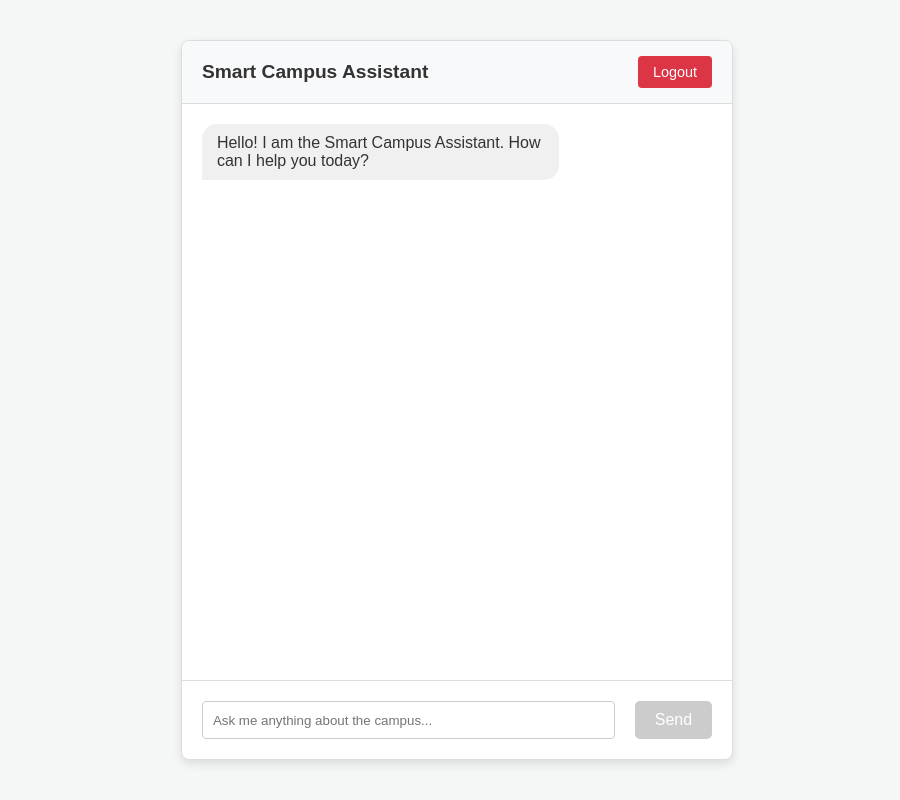
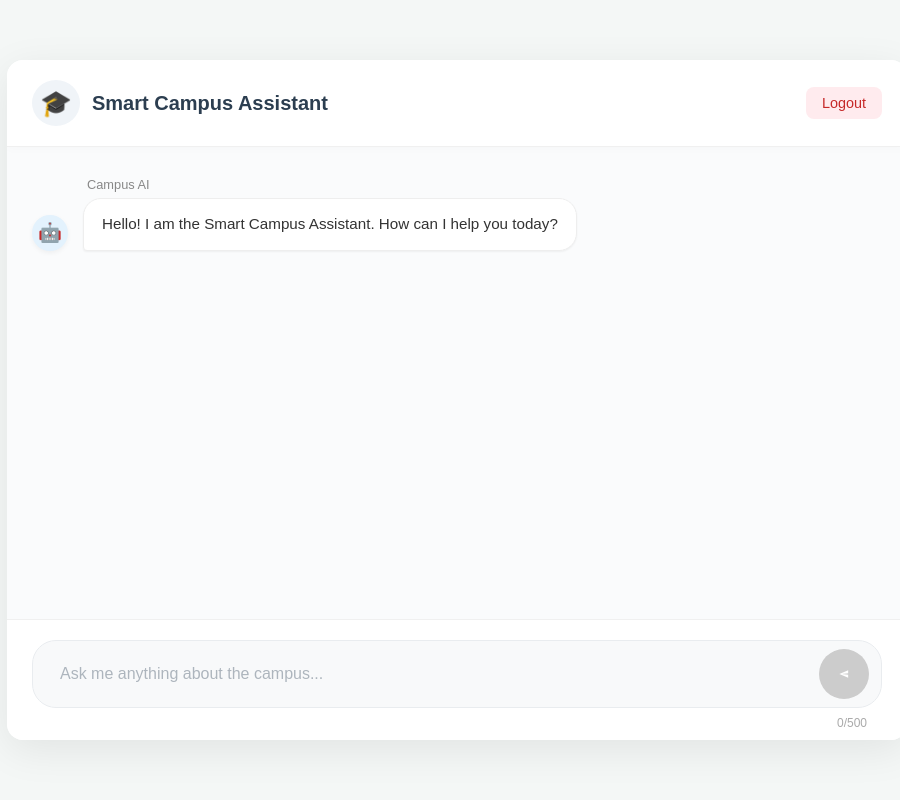
Before and after one commit to YaliB/Smart-Campus-Assistant, a React app in the folder frontend/: page /chat in a window 1280 px wide. Shown: the whole page, without its empty margins (183-1083 px from the left). Built offline with nearby package versions, Linux system fonts and the light colour scheme; sample sign-in values are in the browser's storage; the HTML template or start-up script is replaced by a standard one.

Commit message:
feat: Enhance chat interface with improved styling, message structure, and typing indicator

```diff
--- a/frontend/src/pages/Chat.css
+++ b/frontend/src/pages/Chat.css
@@ -1,109 +1,298 @@
 .chat-container {
     display: flex;
     flex-direction: column;
-    height: 90vh;
-    max-width: 800px;
-    margin: 20px auto;
-    border: 1px solid #ddd;
-    border-radius: 8px;
-    background: white;
-}
 
-.messages-area {
-    flex: 1;
-    overflow-y: auto;
-    padding: 20px;
-    display: flex;
-    flex-direction: column;
-    gap: 15px;
-}
+    width: 900px;
+    max-width: 100%;
+    height: 85vh;
+    margin: 40px auto;
 
-.message {
-    max-width: 70%;
-    padding: 10px 15px;
-    border-radius: 15px;
-    font-size: 1rem;
-}
-
-.message.user {
-    align-self: flex-end;
-    background-color: #007bff;
-    color: white;
-}
-
-.message.bot {
-    align-self: flex-start;
-    background-color: #f1f0f0;
-    color: #333;
-}
-
-.category-tag {
-    display: block;
-    font-size: 0.75rem;
-    margin-top: 5px;
-    color: #888;
-    font-style: italic;
-}
-
-.input-area {
-    display: flex;
-    padding: 20px;
-    border-top: 1px solid #ddd;
-    gap: 10px;
-}
-
-.input-area input {
-    flex: 1;
-    padding: 10px;
-    border: 1px solid #ccc;
-    border-radius: 4px;
-}
-
-.input-area button {
-    padding: 10px 20px;
+    border-radius: 16px;
+    border: none;
+    background: #ffffff;
+    box-shadow: 0 10px 40px rgba(0, 0, 0, 0.08);
+    overflow: hidden;
+    font-family: 'Segoe UI', Roboto, Helvetica, Arial, sans-serif;
 }
 
 .chat-header {
     display: flex;
     justify-content: space-between;
     align-items: center;
-    padding: 15px 20px;
-    background-color: #f8f9fa;
-    border-bottom: 1px solid #ddd;
-    border-radius: 8px 8px 0 0;
+    padding: 20px 25px;
+    background: #ffffff;
+    border-bottom: 1px solid #f0f0f0;
+    box-shadow: 0 2px 10px rgba(0,0,0,0.02);
+    z-index: 10;
+}
+
+.header-title {
+    display: flex;
+    align-items: center;
+    gap: 12px;
+}
+
+.header-icon {
+    font-size: 1.6rem;
+    background: #f0f4f8;
+    padding: 8px;
+    border-radius: 50%;
 }
 
 .chat-header h2 {
     margin: 0;
-    font-size: 1.2rem;
-    color: #333;
-}
-
-.logout-button {
-    background-color: #dc3545; /* Red color for logout */
-    color: white;
-    padding: 8px 15px;
-    font-size: 0.9rem;
-    border-radius: 4px;
-}
-
-.logout-button:hover {
-    background-color: #c82333;
+    font-size: 1.25rem;
+    color: #2c3e50;
+    font-weight: 600;
 }
 
 .header-actions {
     display: flex;
-    gap: 10px;
+    gap: 12px;
+}
+
+.dashboard-button, .logout-button {
+    padding: 8px 16px;
+    font-size: 0.9rem;
+    border-radius: 8px;
+    font-weight: 500;
+    border: none;
+    cursor: pointer;
+    transition: all 0.2s ease;
 }
 
 .dashboard-button {
-    background-color: #28a745; /* Green color for dashboard */
-    color: white;
-    padding: 8px 15px;
-    font-size: 0.9rem;
-    border-radius: 4px;
+    background-color: #e8f5e9;
+    color: #2e7d32;
 }
 
 .dashboard-button:hover {
-    background-color: #218838;
+    background-color: #c8e6c9;
 }
+
+.logout-button {
+    background-color: #ffebee;
+    color: #c62828;
+}
+
+.logout-button:hover {
+    background-color: #ffcdd2;
+}
+
+.messages-area {
+    flex: 1;
+    overflow-y: auto;
+    padding: 30px 25px;
+    display: flex;
+    flex-direction: column;
+    gap: 24px;
+    background-color: #fafbfc;
+}
+
+/* Message Wrapper & Avatars */
+.message-wrapper {
+    display: flex;
+    gap: 15px;
+    align-items: flex-end;
+    max-width: 85%;
+}
+
+.message-wrapper.user {
+    align-self: flex-end;
+    flex-direction: row-reverse;
+}
+
+.message-wrapper.bot {
+    align-self: flex-start;
+}
+
+.message-avatar {
+    width: 36px;
+    height: 36px;
+    border-radius: 50%;
+    display: flex;
+    align-items: center;
+    justify-content: center;
+    font-size: 1.2rem;
+    flex-shrink: 0;
+    background: #ffffff;
+    box-shadow: 0 2px 5px rgba(0,0,0,0.05);
+}
+
+.message-wrapper.bot .message-avatar {
+    background: #e3f2fd;
+}
+
+.message-wrapper.user .message-avatar {
+    background: #e8eaf6;
+}
+
+/* Message Content & Bubbles */
+.message-content {
+    display: flex;
+    flex-direction: column;
+}
+
+.message-content.user {
+    align-items: flex-end;
+}
+
+.message-content.bot {
+    align-items: flex-start;
+}
+
+.sender-name {
+    font-size: 0.8rem;
+    color: #888;
+    margin-bottom: 6px;
+    padding: 0 4px;
+}
+
+.message-bubble {
+    padding: 14px 18px;
+    border-radius: 18px;
+    font-size: 0.95rem;
+    line-height: 1.5;
+    position: relative;
+    box-shadow: 0 1px 2px rgba(0,0,0,0.05);
+}
+
+.message-content.user .message-bubble {
+    background: linear-gradient(135deg, #007bff 0%, #0056b3 100%);
+    color: white;
+    border-bottom-right-radius: 4px;
+}
+
+.message-content.bot .message-bubble {
+    background-color: #ffffff;
+    color: #333;
+    border-bottom-left-radius: 4px;
+    border: 1px solid #eee;
+}
+
+.message-bubble p {
+    margin: 0;
+}
+
+.category-tag {
+    display: inline-block;
+    font-size: 0.7rem;
+    margin-top: 8px;
+    padding: 3px 8px;
+    background: #f0f0f0;
+    color: #666;
+    border-radius: 12px;
+    font-weight: 500;
+}
+
+/* Input Section */
+.input-section {
+    padding: 20px 25px 10px 25px;
+    background: #ffffff;
+    border-top: 1px solid #f0f0f0;
+}
+
+.input-area {
+    display: flex;
+    gap: 12px;
+    background: #f8f9fa;
+    padding: 8px 12px;
+    border-radius: 24px;
+    border: 1px solid #e9ecef;
+    transition: border-color 0.2s;
+}
+
+.input-area:focus-within {
+    border-color: #007bff;
+    background: #ffffff;
+    box-shadow: 0 0 0 3px rgba(0,123,255,0.1);
+}
+
+.input-area input {
+    flex: 1;
+    padding: 10px 15px;
+    border: none;
+    background: transparent;
+    font-size: 1rem;
+    outline: none;
+    color: #333;
+}
+
+.input-area input::placeholder {
+    color: #adb5bd;
+}
+
+.input-area button {
+    background-color: #007bff;
+    color: white;
+    border: none;
+    border-radius: 50%;
+
+    width: 50px;
+    height: 50px;
+    display: flex;
+    align-items: center;
+    justify-content: center;
+    cursor: pointer;
+    transition: transform 0.2s, background-color 0.2s;
+    flex-shrink: 0;
+}
+
+.input-area button:hover:not(:disabled) {
+    background-color: #0056b3;
+    transform: scale(1.05);
+}
+
+.input-area button:disabled {
+    background-color: #cccccc;
+    cursor: not-allowed;
+}
+
+.send-icon {
+
+    width: 26px;
+    height: 26px;
+    transform: rotate(180deg);
+}
+
+.char-counter {
+    text-align: right;
+    font-size: 0.75rem;
+    color: #aaa;
+    margin-top: 8px;
+    padding-right: 15px;
+}
+
+.char-counter.limit-reached {
+    color: #dc3545;
+    font-weight: bold;
+}
+
+/* Typing Indicator Animation */
+.typing-indicator {
+    display: flex;
+    gap: 4px;
+    padding: 18px 22px;
+    align-items: center;
+}
+
+.typing-indicator span {
+    width: 6px;
+    height: 6px;
+    background-color: #aaa;
+    border-radius: 50%;
+    animation: bounce 1.4s infinite ease-in-out both;
+}
+
+.typing-indicator span:nth-child(1) { animation-delay: -0.32s; }
+.typing-indicator span:nth-child(2) { animation-delay: -0.16s; }
+
+@keyframes bounce {
+    0%, 80%, 100% { transform: scale(0); }
+    40% { transform: scale(1); }
+}
+
+.emoji-symbol {
+    user-select: none;
+    cursor: default;
+}
--- a/frontend/src/pages/Chat.jsx
+++ b/frontend/src/pages/Chat.jsx
@@ -10,26 +10,23 @@ export default function Chat() {
   ]);
   const [inputValue, setInputValue] = useState('');
   const [isLoading, setIsLoading] = useState(false);
+  const MAX_CHARS = 500;
 
-  // Setup refs and context for auto-scroll and logout
   const messagesEndRef = useRef(null);
   const { user, logout } = useContext(AuthContext);
   const navigate = useNavigate();
 
-  // Auto-scroll function
   const scrollToBottom = () => {
     messagesEndRef.current?.scrollIntoView({ behavior: "smooth" });
   };
 
-  // Trigger auto-scroll whenever messages or loading state change
   useEffect(() => {
     scrollToBottom();
   }, [messages, isLoading]);
 
-  // Logout handler
   const handleLogout = () => {
-    logout(); // Clears the token from state and localStorage
-    navigate('/login'); // Redirects back to the login page
+    logout();
+    navigate('/login');
   };
 
   const handleSubmit = async (e) => {
@@ -64,11 +61,13 @@ export default function Chat() {
 
   return (
     <div className="chat-container">
-      {/* Header with Logout and Dashboard Buttons */}
+      {/* Header */}
       <div className="chat-header">
+        <div className="header-title">
+            <span className="header-icon emoji-symbol">🎓</span>
             <h2>Smart Campus Assistant</h2>
+        </div>
         <div className="header-actions">
-          {/* Conditionally render the Dashboard button ONLY if the user is an admin */}
           {user && user.is_admin && (
               <button onClick={() => navigate('/dashboard')} className="dashboard-button">
                 Dashboard
@@ -80,24 +79,44 @@ export default function Chat() {
         </div>
       </div>
 
+      {/* Messages Area */}
       <div className="messages-area">
         {messages.map((msg, index) => (
-          <div key={index} className={`message ${msg.sender}`}>
-            <p>{msg.text}</p>
+          <div key={index} className={`message-wrapper ${msg.sender}`}>
+            <div className="message-avatar emoji-symbol">
+                {msg.sender === 'bot' ? '🤖' : '👤'}
+            </div>
+            <div className={`message-content ${msg.sender}`}>
+                <span className="sender-name">
+                    {msg.sender === 'bot' ? 'Campus AI' : 'You'}
+                </span>
+                <div className="message-bubble">
+                    <p dir="auto">{msg.text}</p>
                     {msg.sender === 'bot' && msg.category && (
                     <span className="category-tag">{msg.category}</span>
                     )}
                 </div>
+            </div>
+          </div>
         ))}
+
+        {/* Typing Indicator */}
         {isLoading && (
-          <div className="message bot typing">
-            <p>AI is typing...</p>
+          <div className="message-wrapper bot">
+             <div className="message-avatar emoji-symbol">🤖</div>
+             <div className="message-content bot">
+                 <span className="sender-name">Campus AI</span>
+                 <div className="message-bubble typing-indicator">
+                    <span></span><span></span><span></span>
+                 </div>
+             </div>
           </div>
         )}
-        {/* Invisible div used as an anchor for scrolling */}
         <div ref={messagesEndRef} />
       </div>
 
+      {/* Input Area */}
+      <div className="input-section">
           <form className="input-area" onSubmit={handleSubmit}>
             <input
               type="text"
@@ -105,11 +124,17 @@ export default function Chat() {
               onChange={(e) => setInputValue(e.target.value)}
               placeholder="Ask me anything about the campus..."
               disabled={isLoading}
+              maxLength={MAX_CHARS}
+              dir="auto"
             />
-        <button type="submit" disabled={isLoading || !inputValue.trim()}>
-          Send
+            <button type="submit" disabled={isLoading || !inputValue.trim()} aria-label="send">
+              <svg viewBox="0 0 24 24" fill="currentColor" className="send-icon"><path d="M2.01 21L23 12 2.01 3 2 10l15 2-15 2z"></path></svg>
             </button>
           </form>
+          <div className={`char-counter ${inputValue.length >= MAX_CHARS ? 'limit-reached' : ''}`}>
+              {inputValue.length}/{MAX_CHARS}
+          </div>
+      </div>
     </div>
   );
 }
```
Also changed, not shown: 1 other file (tests, documents, lock files or other folders). Lines whose indentation alone changed are shown as unchanged.
